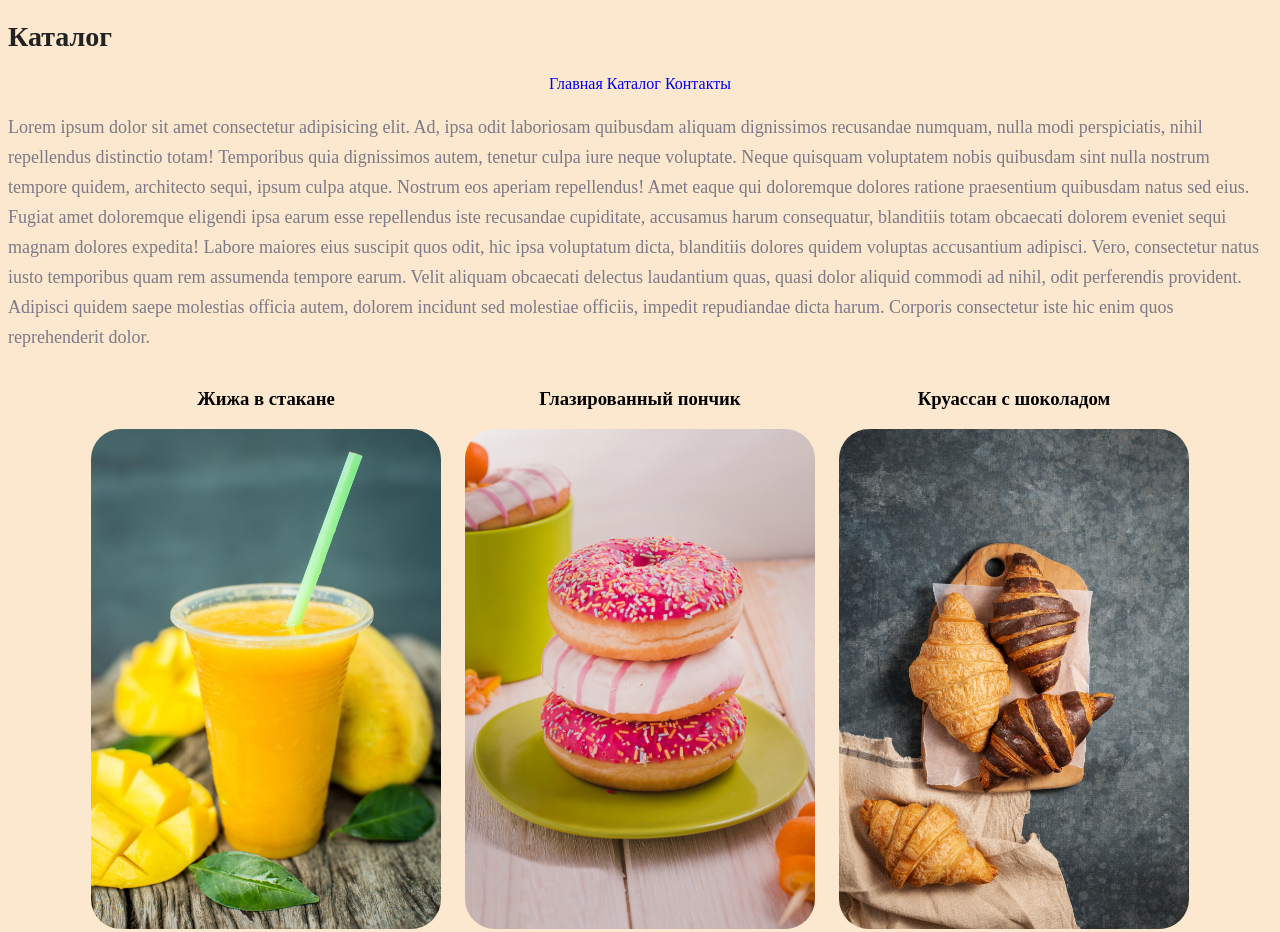
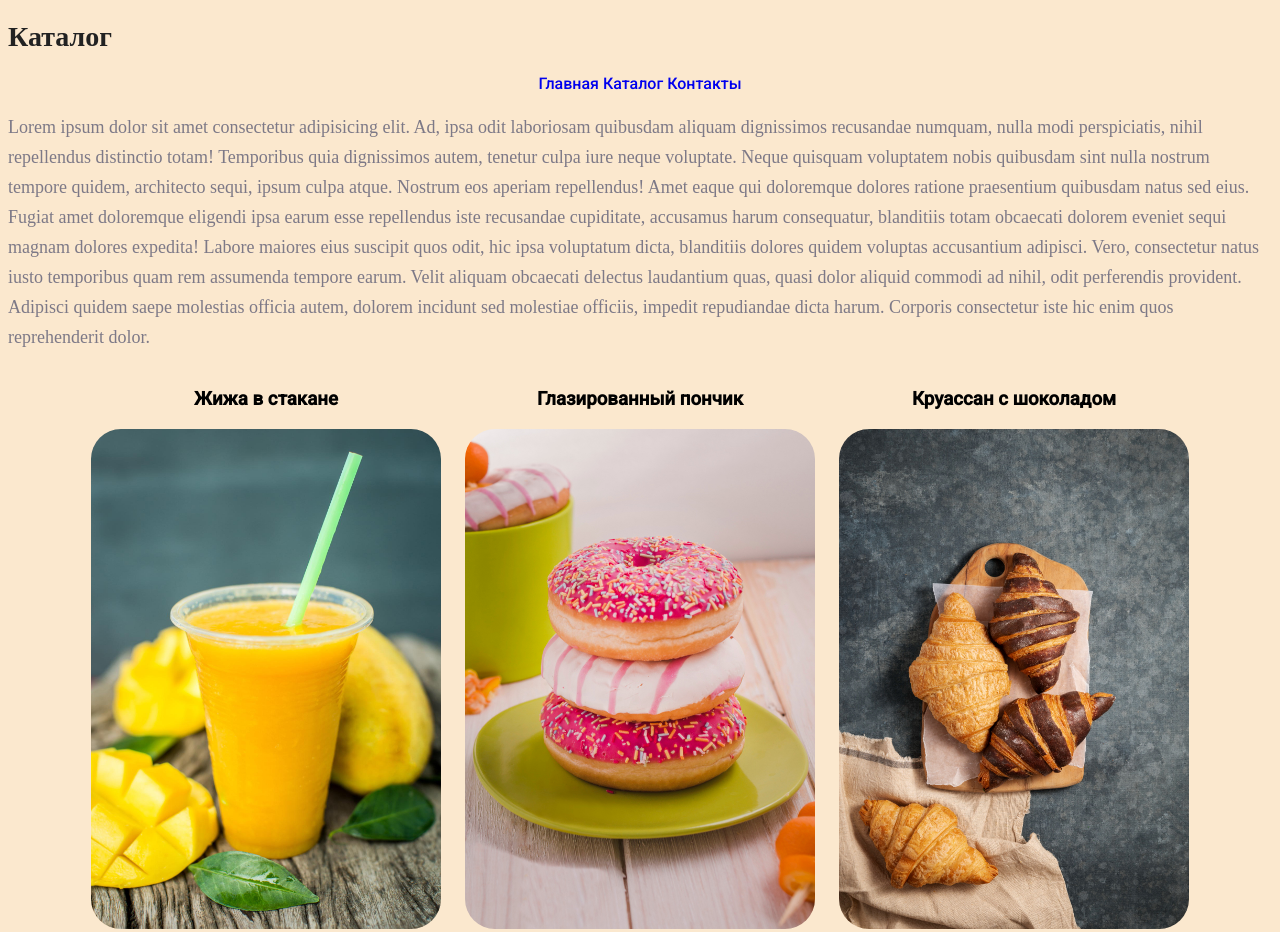
Before and after one commit to belkaboo/web_css_practice, a plain HTML site: page catalog/catalog.html in a window 1280 px wide. Shown: the top 932 px of the page. Drawn offline with Linux system fonts and the light colour scheme.

Commit message:
add font

```diff
--- a/styles/main.css
+++ b/styles/main.css
@@ -1,3 +1,5 @@
+@import url('https://fonts.googleapis.com/css2?family=Roboto:wght@500&display=swap');
+
 * {
     background-color: #fbe8ce
 }
@@ -27,6 +29,7 @@
 
 
 .links {
+    font-family: "Roboto", sans-serif;
     color: cornflowerblue;
     font-size: 16px;
     line-height: 20px;
@@ -34,10 +37,6 @@
 
 a {
     text-decoration: none;
-}
-
-li {
-    list-style-type: none;
 }
 
 img {
@@ -52,6 +51,7 @@
 }
 
 .product {
+    font-family: "Roboto", sans-serif;
     background-origin: padding-box;
     width: 370px;
     height: 700px;
```
